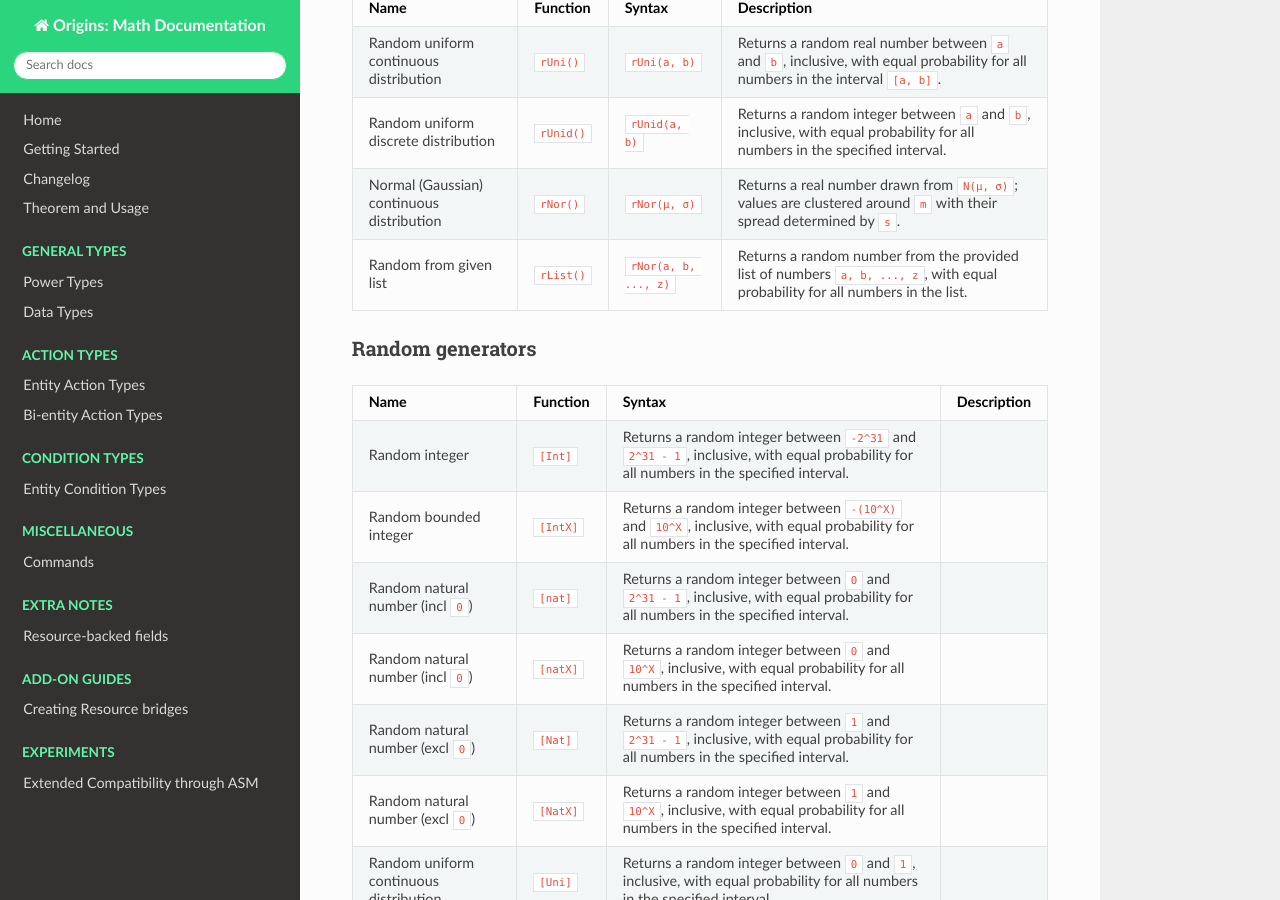
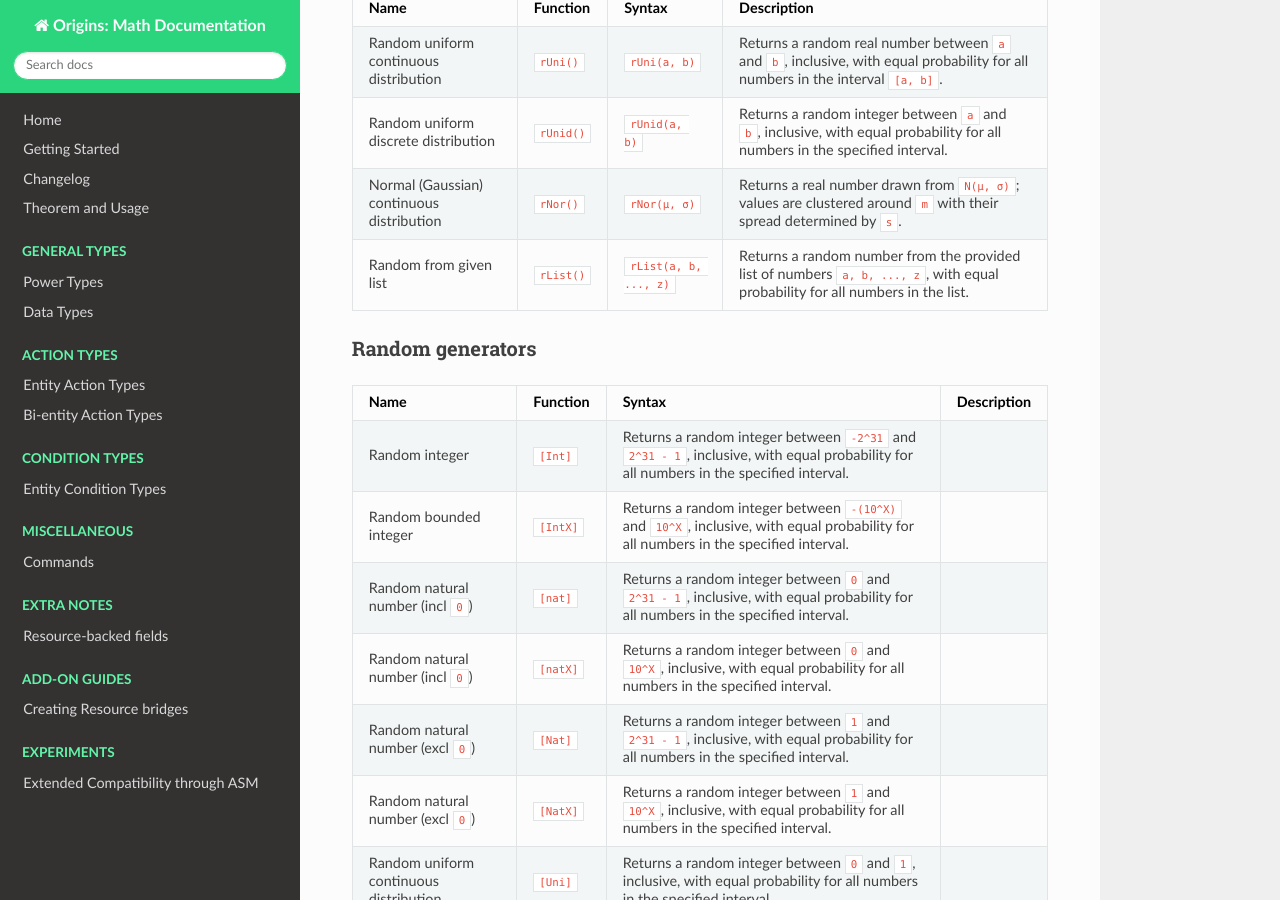
Before and after one commit to xrickastley/origins-math-docs, an MkDocs documentation site: the page built from docs/types/data_types/expression.md, in a window 1280 px wide and 900 px high, scrolled down 1713 px. Built offline with MkDocs 1.6.1, drawn with Linux system fonts in a browser that asks for light colours; nearby versions of some CDN libraries.

Commit message:
Fixed syntax for rList

```diff
--- a/docs/types/data_types/expression.md
+++ b/docs/types/data_types/expression.md
@@ -50,7 +50,7 @@ A [String](https://origins.readthedocs.io/en/latest/types/data_types/string/) re
 | Random uniform continuous distribution	| `rUni()`		| `rUni(a, b)`			| Returns a random real number between `a` and `b`, inclusive, with equal probability for all numbers in the interval `[a, b]`.
 | Random uniform discrete distribution		| `rUnid()`		| `rUnid(a, b)`			| Returns a random integer between `a` and `b`, inclusive, with equal probability for all numbers in the specified interval.
 | Normal (Gaussian) continuous distribution	| `rNor()`		| `rNor(μ, σ)`			| Returns a real number drawn from `N(μ, σ)`; values are clustered around `m` with their spread determined by `s`.
-| Random from given list					| `rList()`		| `rNor(a, b, ..., z)`	| Returns a random number from the provided list of numbers `a, b, ..., z`, with equal probability for all numbers in the list.
+| Random from given list					| `rList()`		| `rList(a, b, ..., z)`	| Returns a random number from the provided list of numbers `a, b, ..., z`, with equal probability for all numbers in the list.
 
 ### Random generators
 | Name		      							| Function	| Syntax        		| Description
```
